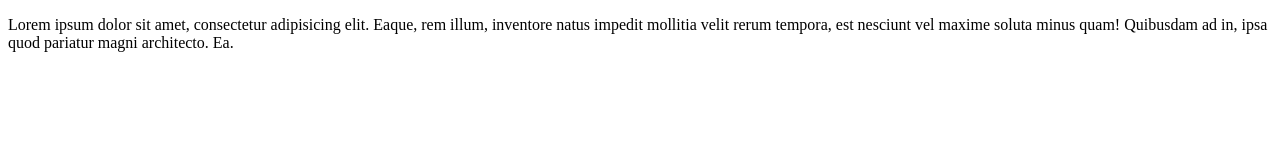
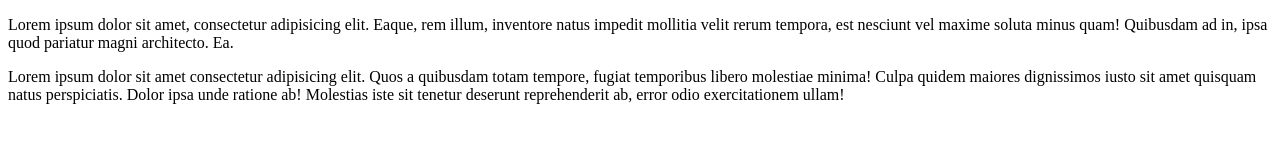
Before and after one commit to HarishPrb28/TestGit, a plain HTML site: page index.html in a window 1280 px wide. Drawn offline with Linux system fonts and the light colour scheme.

Commit message:
second commit

```diff
--- a/index.html
+++ b/index.html
@@ -13,5 +13,12 @@
       vel maxime soluta minus quam! Quibusdam ad in, ipsa quod pariatur magni
       architecto. Ea.
     </p>
+    <p>
+      Lorem ipsum dolor sit amet consectetur adipisicing elit. Quos a quibusdam
+      totam tempore, fugiat temporibus libero molestiae minima! Culpa quidem
+      maiores dignissimos iusto sit amet quisquam natus perspiciatis. Dolor ipsa
+      unde ratione ab! Molestias iste sit tenetur deserunt reprehenderit ab,
+      error odio exercitationem ullam!
+    </p>
   </body>
 </html>
```
